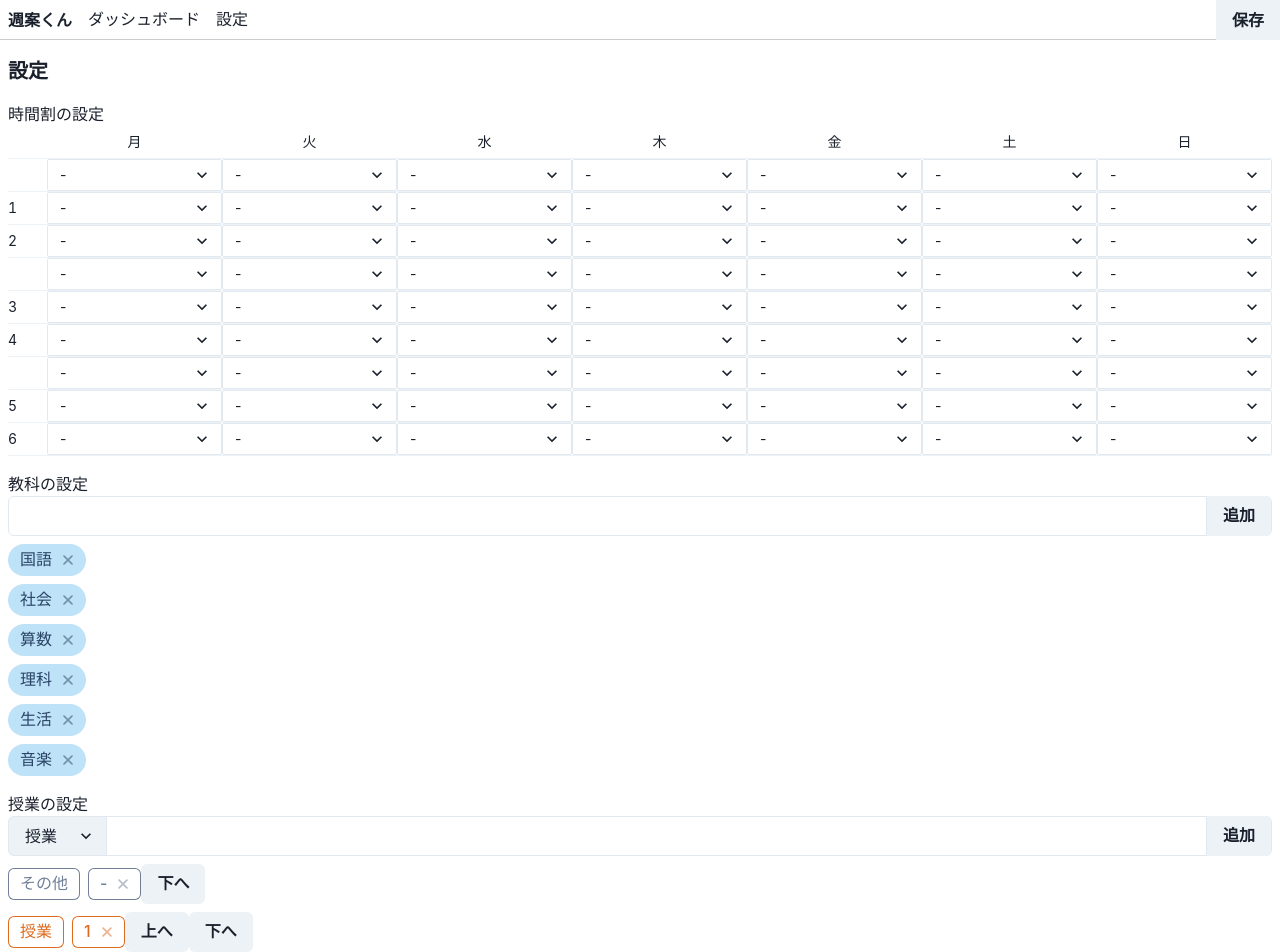
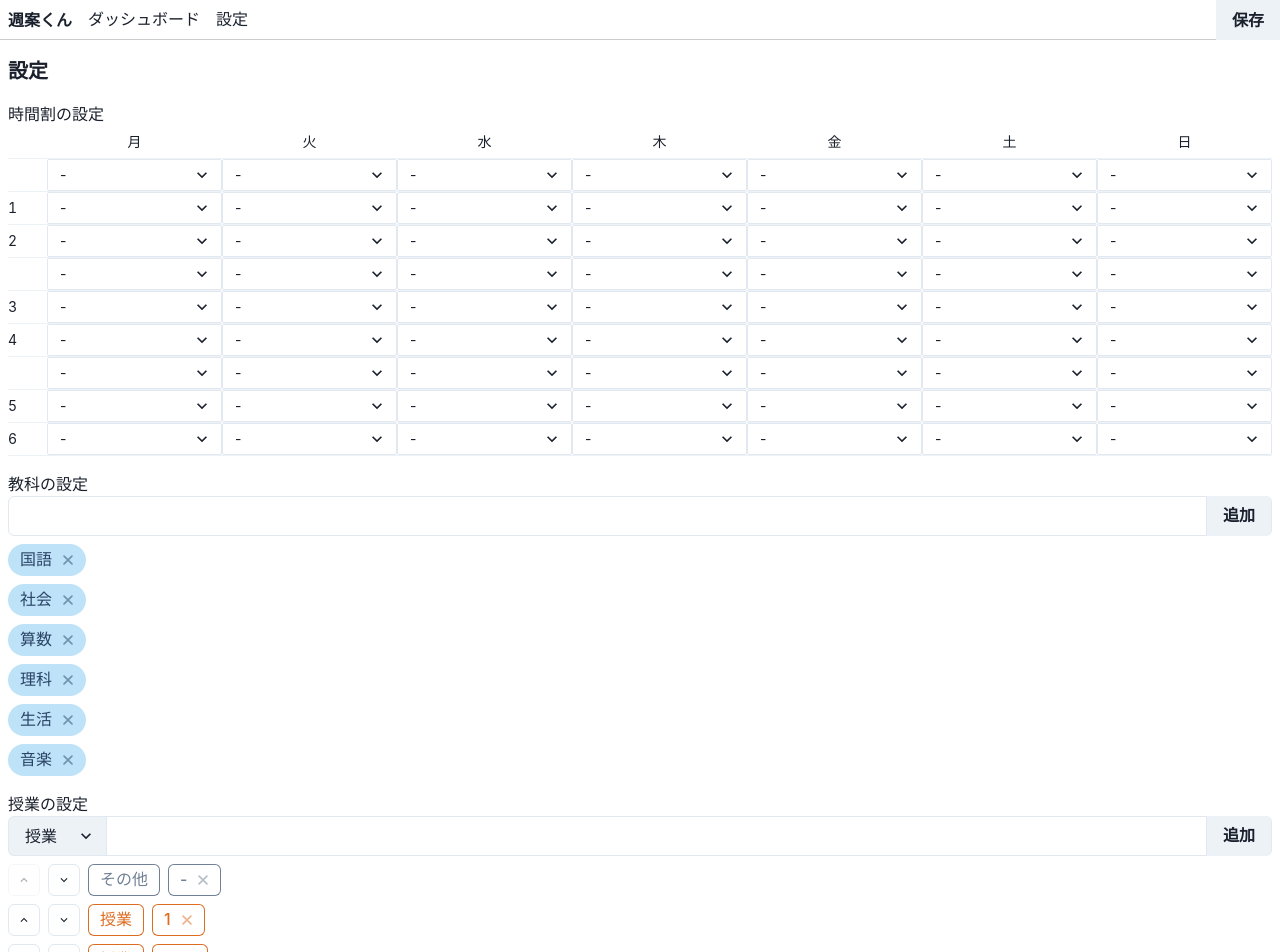
Before and after one commit to ryo4004/school-timetable, a React (Vite) app: page /settings in a window 1280 px wide. Shown: the top 952 px of the page. Built offline with nearby package versions, Linux system fonts and the light colour scheme.

Commit message:
IconButtonを追加

```diff
--- a/src/components/Form/Button.tsx
+++ b/src/components/Form/Button.tsx
@@ -1,5 +1,14 @@
-import { Button as ChakraButton, type ButtonProps } from '@chakra-ui/react'
+import {
+  Button as ChakraButton,
+  IconButton as ChakraIconButton,
+  type ButtonProps,
+  type IconButtonProps,
+} from '@chakra-ui/react'
 
 export const Button = (props: ButtonProps) => {
   return <ChakraButton {...props} />
 }
+
+export const IconButton = (props: IconButtonProps) => {
+  return <ChakraIconButton {...props} />
+}
--- a/src/features/settings/ClassesSettings.tsx
+++ b/src/features/settings/ClassesSettings.tsx
@@ -7,11 +7,12 @@ import { Input } from '../../components/Form/Input'
 import { Text } from '../../components/Layout/Text'
 import { InputGroup } from '../../components/Form/InputGroup'
 import { InputRightAddon } from '../../components/Form/InputRightAddon'
-import { Button } from '../../components/Form/Button'
+import { Button, IconButton } from '../../components/Form/Button'
 import { Select } from '../../components/Form/Select'
 import { InputLeftAddon } from '../../components/Form/InputLeftAddon'
 import { Flex } from '../../components/Layout/Flex'
 import { Tag, TagCloseButton } from '../../components/Form/Tag'
+import { ChevronUpIcon, ChevronDownIcon } from '@chakra-ui/icons'
 
 export const ClassesSettings = () => {
   const [classesInput, setClassesInput] = useState('')
@@ -62,6 +63,37 @@ export const ClassesSettings = () => {
       {config.classes.map((classItem, index) => {
         return (
           <Flex key={classItem.id} alignItems="center" marginY="8px">
+            <IconButton
+              onClick={() => {
+                const newClasses = replaceElements(
+                  config.classes,
+                  index - 1,
+                  index,
+                )
+                updateClasses(newClasses)
+              }}
+              variant="outline"
+              size="sm"
+              aria-label="ChevronUpIcon"
+              icon={<ChevronUpIcon />}
+              isDisabled={index === 0}
+            />
+            <IconButton
+              onClick={() => {
+                const newClasses = replaceElements(
+                  config.classes,
+                  index + 1,
+                  index,
+                )
+                updateClasses(newClasses)
+              }}
+              marginX="8px"
+              variant="outline"
+              size="sm"
+              aria-label="ChevronDownIcon"
+              icon={<ChevronDownIcon />}
+              isDisabled={index === config.classes.length - 1}
+            />
             <Tag
               borderLeft="0"
               variant="outline"
@@ -85,35 +117,6 @@ export const ClassesSettings = () => {
                 }}
               />
             </Tag>
-
-            {index > 0 && (
-              <Button
-                onClick={() => {
-                  const newClasses = replaceElements(
-                    config.classes,
-                    index - 1,
-                    index,
-                  )
-                  updateClasses(newClasses)
-                }}
-              >
-                上へ
-              </Button>
-            )}
-            {index < config.classes.length - 1 && (
-              <Button
-                onClick={() => {
-                  const newClasses = replaceElements(
-                    config.classes,
-                    index + 1,
-                    index,
-                  )
-                  updateClasses(newClasses)
-                }}
-              >
-                下へ
-              </Button>
-            )}
           </Flex>
         )
       })}
```
